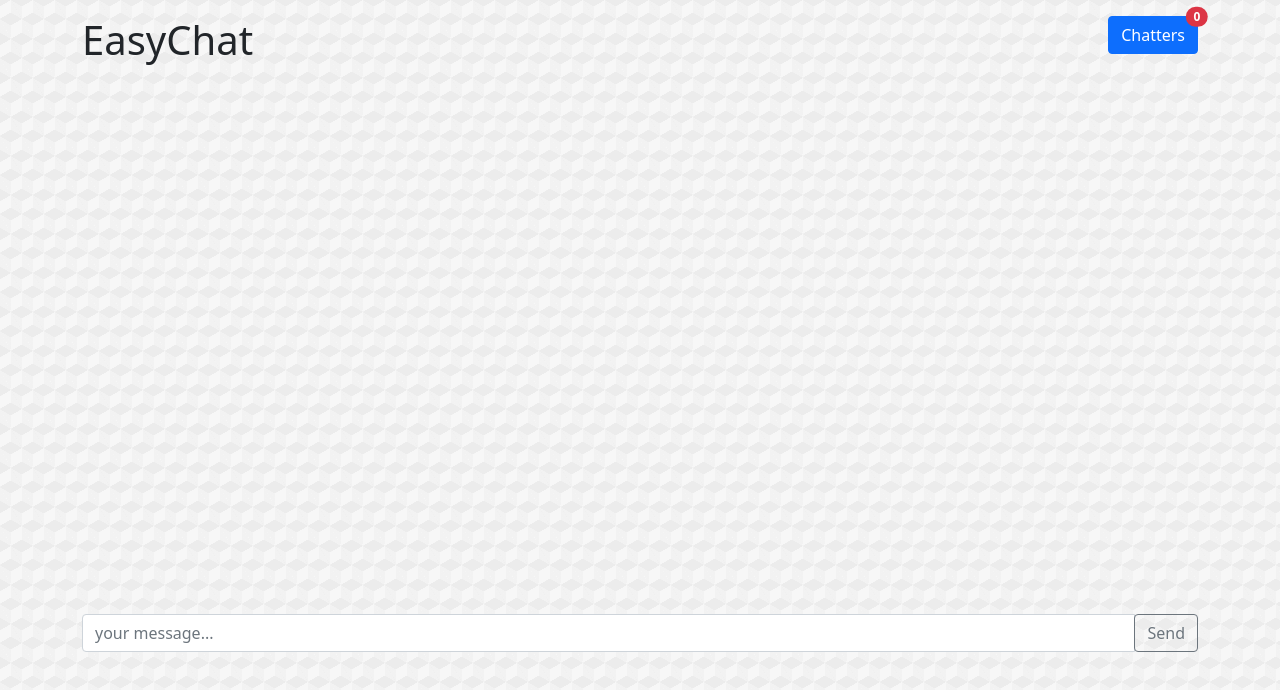
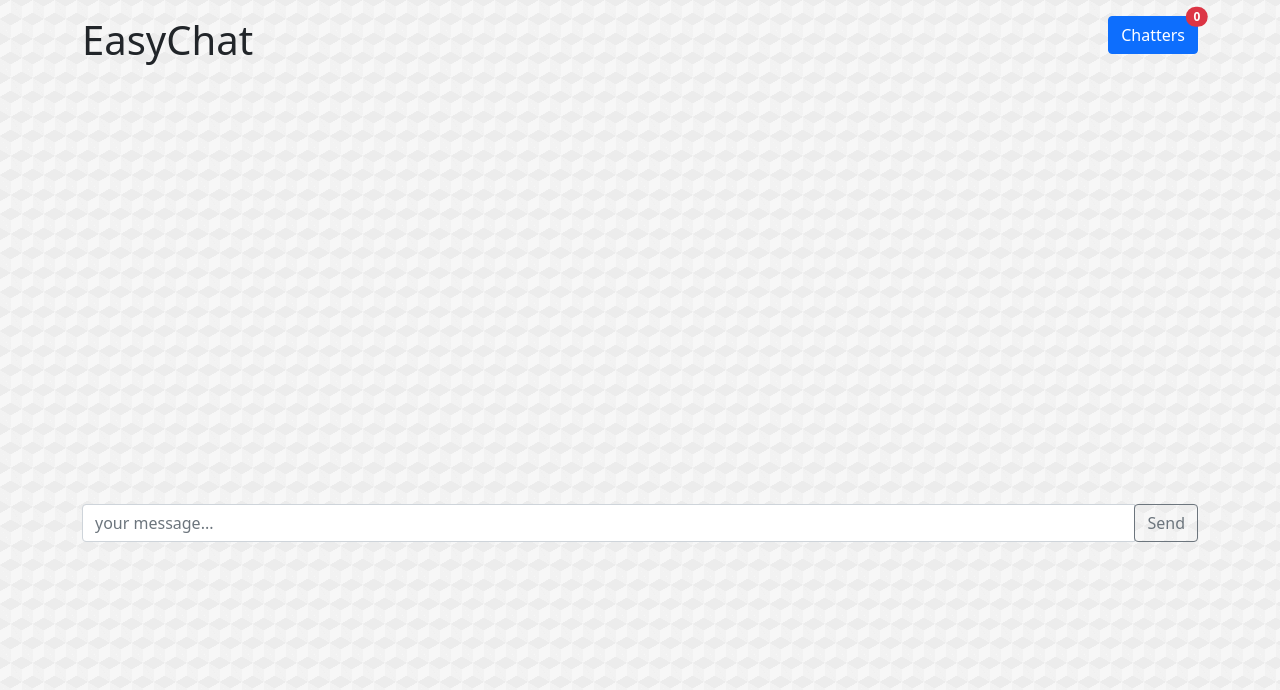
Before and after one commit to lamorbidamacchina/easychat, a website: page public/default.ori.html in a window 1280 px wide. Drawn offline with nearby package versions, Linux system fonts and the light colour scheme; no server answers.

Commit message:
css and graphic improvements

```diff
--- a/public/default.css
+++ b/public/default.css
@@ -6,11 +6,12 @@ body {
   background-image:  linear-gradient(30deg, #ececec 12%, transparent 12.5%, transparent 87%, #ececec 87.5%, #ececec), linear-gradient(150deg, #ececec 12%, transparent 12.5%, transparent 87%, #ececec 87.5%, #ececec), linear-gradient(30deg, #ececec 12%, transparent 12.5%, transparent 87%, #ececec 87.5%, #ececec), linear-gradient(150deg, #ececec 12%, transparent 12.5%, transparent 87%, #ececec 87.5%, #ececec), linear-gradient(60deg, #ececec77 25%, transparent 25.5%, transparent 75%, #ececec77 75%, #ececec77), linear-gradient(60deg, #ececec77 25%, transparent 25.5%, transparent 75%, #ececec77 75%, #ececec77);
   background-size: 22px 39px;
   background-position: 0 0, 0 0, 11px 19px, 11px 19px, 0 0, 11px 19px;
+  touch-action: none;
 }
 
 main, footer {opacity:1;}
 
-#chatBoard {height:510px; overflow-y: auto; text-align:left;}
+#chatBoard {height:400px; overflow-y: auto; text-align:left;}
 input#msg:focus {outline:none !important;}
 #chatBoard .msgRow {background:#fff; border-radius:0.5rem; border:1px solid #ccc; padding:0.4rem 1rem 1rem 0.4rem; margin: 0 0 0.4rem 0; overflow-wrap: break-word; position:relative;}
 #chatBoard .msgRow .ts {position:absolute; bottom: 4px; right: 4px; font-size: 0.7rem; color: #aaa;}
```
Also changed, not shown: README.md.
